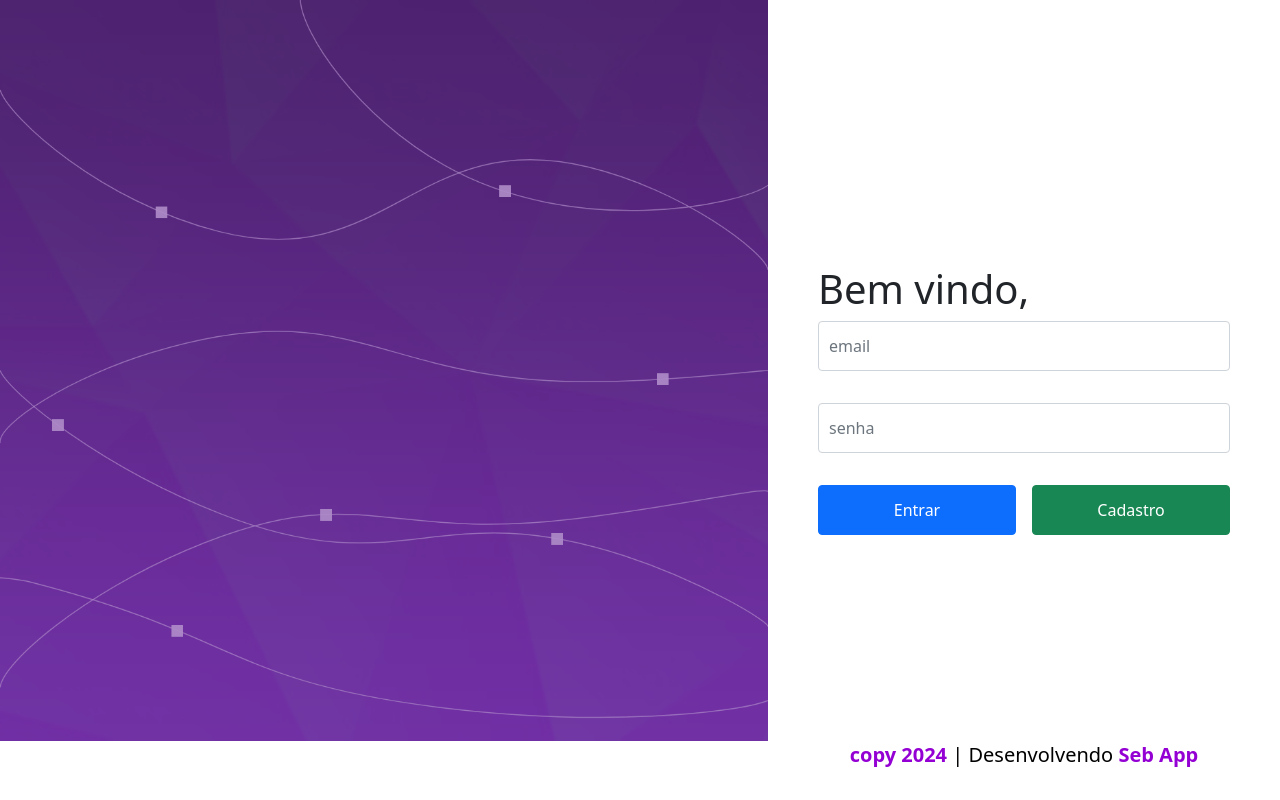
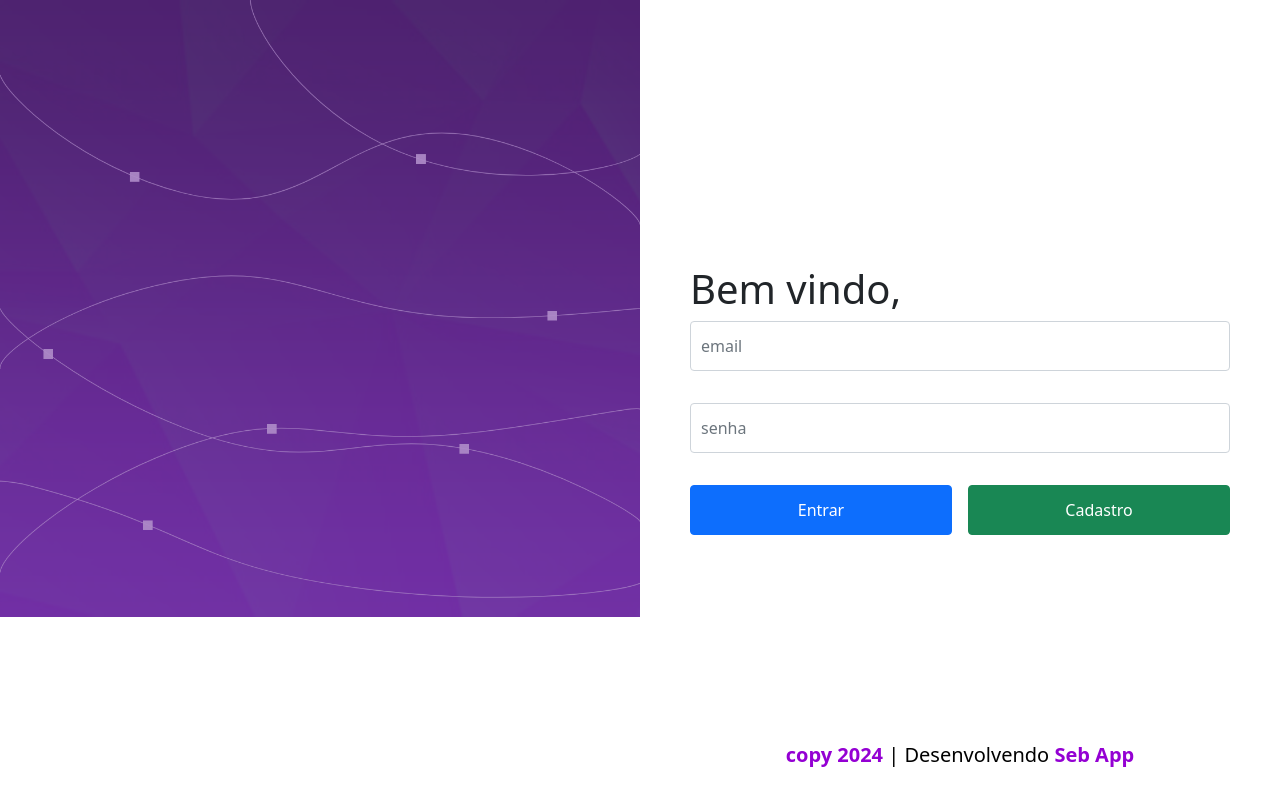
Before and after one commit to srodrigo28/react-politimax, a React (Vite) app: page / in a window 1280 px wide. Built offline with nearby package versions, Linux system fonts and the light colour scheme.

Commit message:
login-update

```diff
--- a/src/views/Login/styles.css
+++ b/src/views/Login/styles.css
@@ -1,6 +1,6 @@
 .area-login-background{
     height: 100vh;
-    width: 60%;
+    width: 50%;
     display: block;
     float: left;
     background-image: url('./../../assets/background-login.png');
@@ -12,7 +12,7 @@
 }
 .area-form{
     height: 100vh;
-    width: 40%;
+    width: 50%;
     float: left;
     background-color: #fff;
     display: flex;
```
